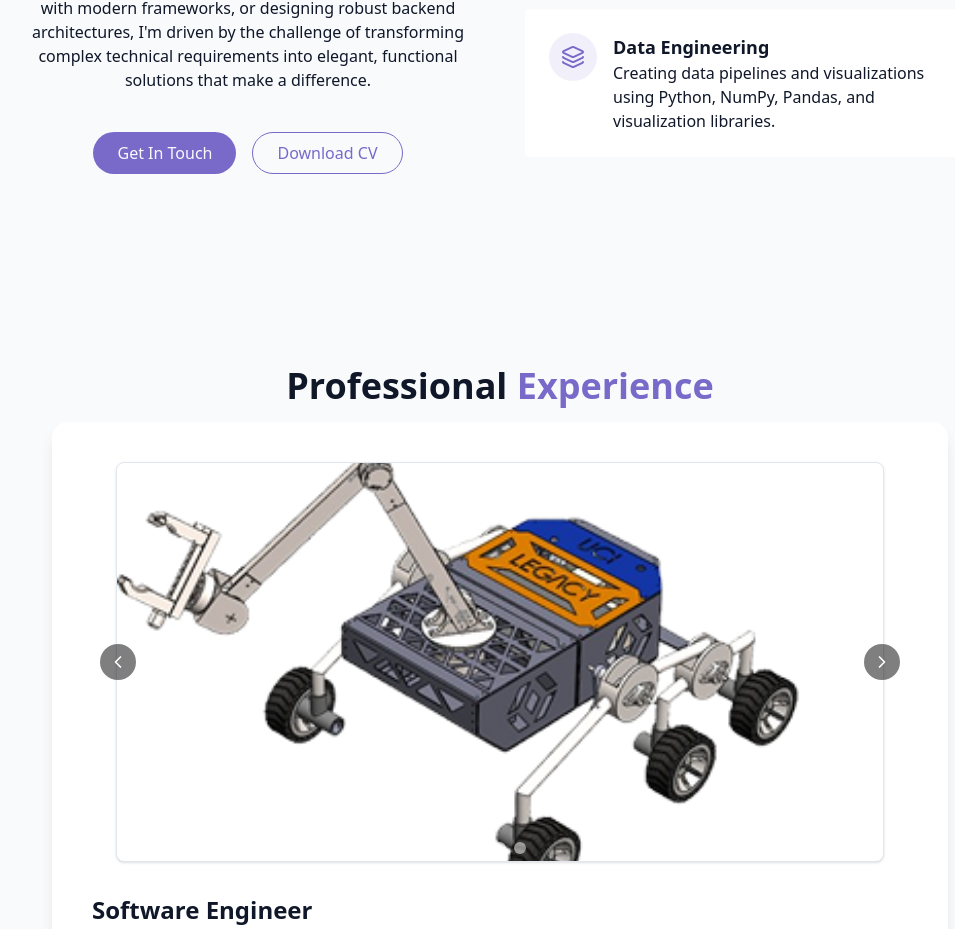
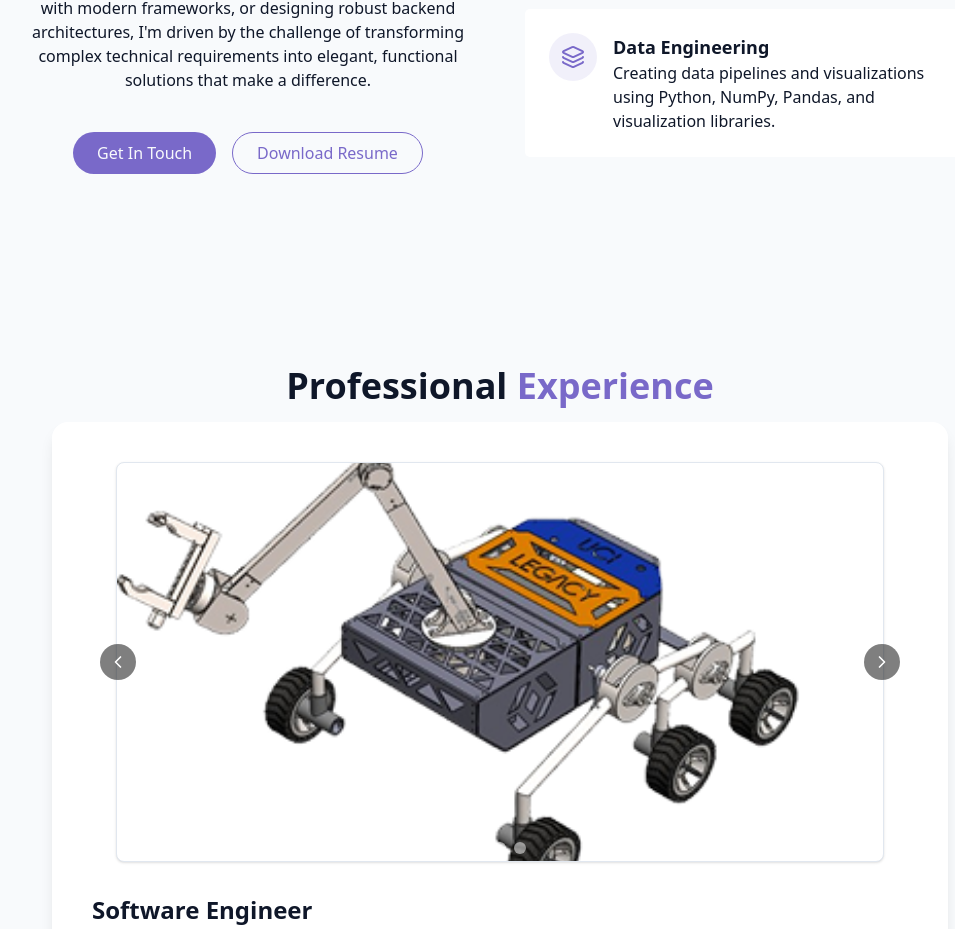
Before and after one commit to santiagopalomares/personal-portfolio, a React (Vite) app: page / in a window 1280 px wide. Shown: the part 1660-2589 px from the top of the page, without its empty margins (140-1095 px from the left). Built offline with nearby package versions, Linux system fonts and the light colour scheme.

Commit message:
feat: added resume via upload

```diff
--- a/src/components/AboutSection.jsx
+++ b/src/components/AboutSection.jsx
@@ -66,10 +66,11 @@ export const AboutSection = () => {
               </button>
 
               <a
-                href="#resume"
+                href="/src/assets/SantiagoPalomares.pdf"
+                download
                 className="px-6 py-2 rounded-full border border-primary text-primary hover:bg-primary/10 transition-colors duration-300"
               >
-                Download CV
+                Download Resume
               </a>
             </div>
           </div>
```
Also changed, not shown: 1 other file (tests, documents, lock files or other folders).
